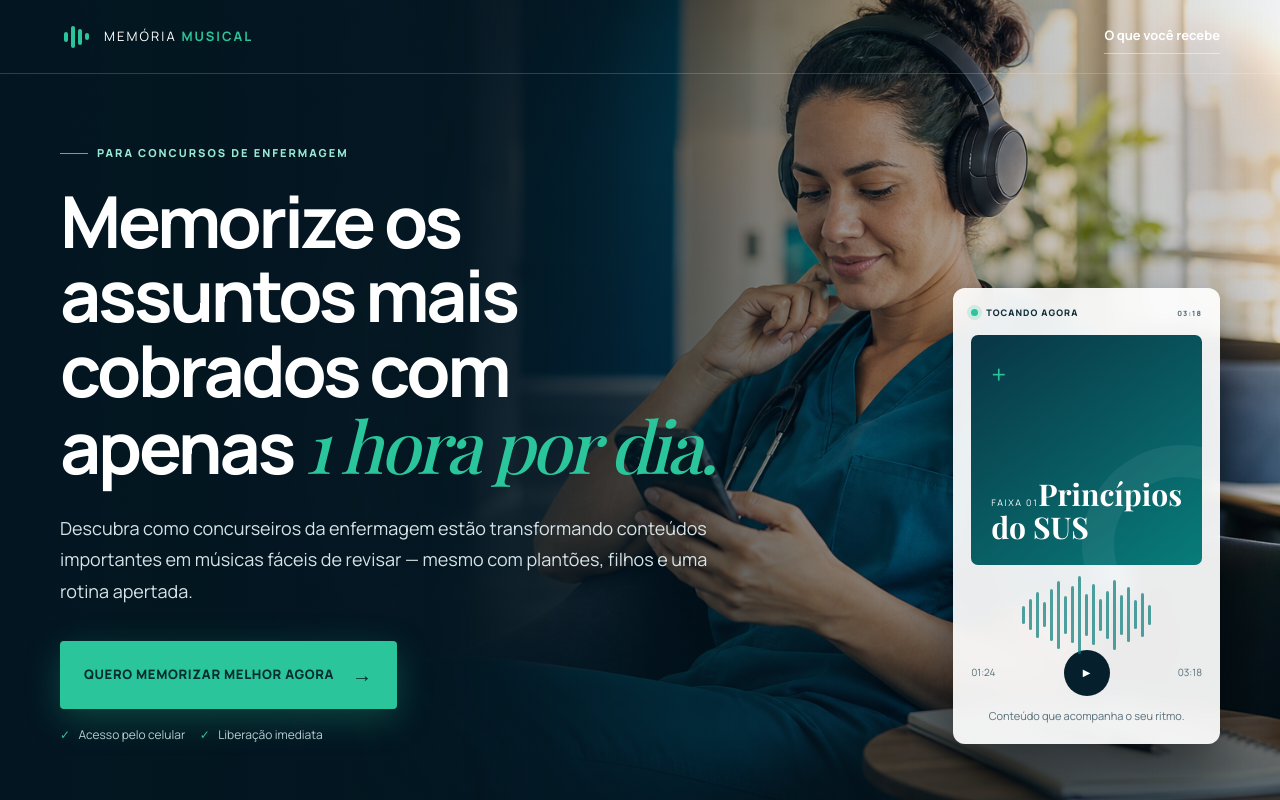
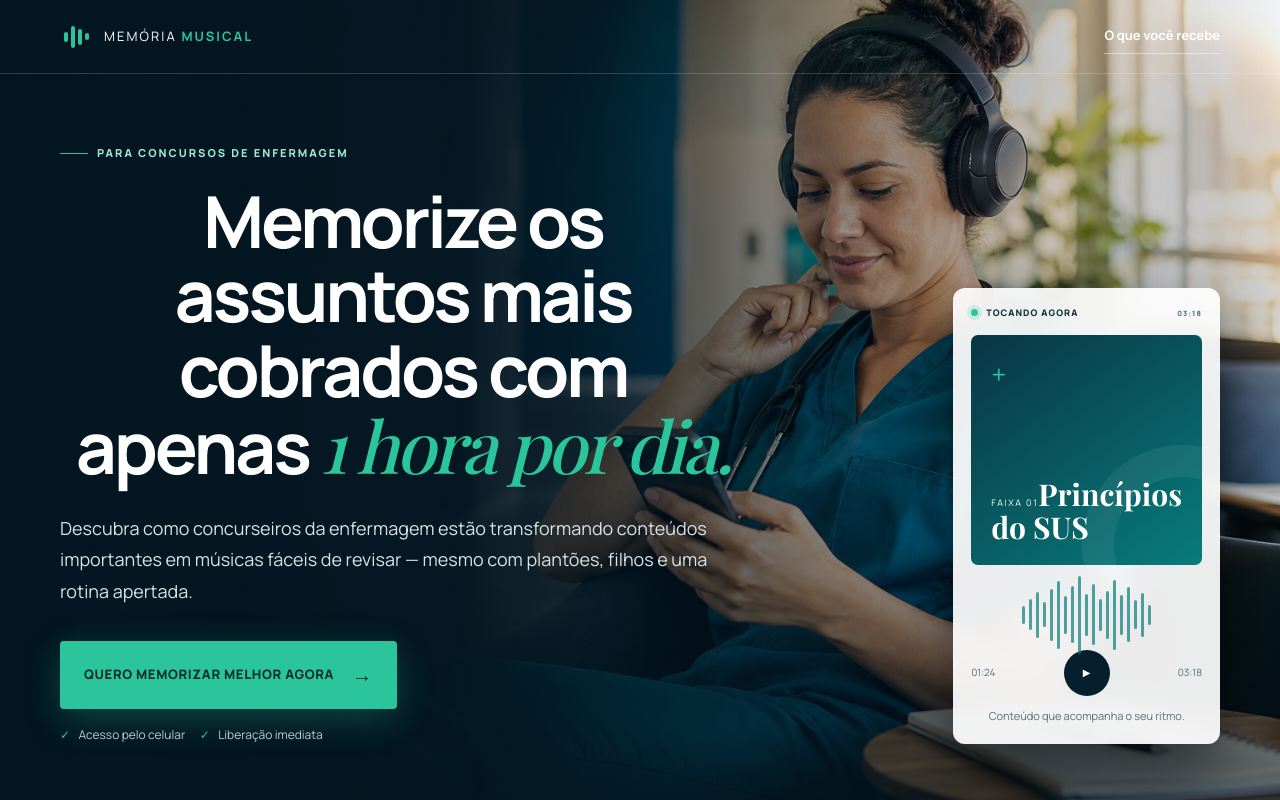
Before and after one commit to TACIO10/Enfermusic-upsell, a Next.js app: page / in a window 1280 px wide. Shown: the top 800 px of the page. Built offline with nearby package versions, Linux system fonts and the light colour scheme; a web font is replaced by a local one.

Commit message:
Center page headlines

```diff
--- /dev/null
+++ b/app/headlines.css
@@ -0,0 +1,4 @@
+h1,
+h2 {
+  text-align: center;
+}
--- a/app/layout.tsx
+++ b/app/layout.tsx
@@ -2,6 +2,7 @@ import type { Metadata } from "next";
 import { Manrope, Playfair_Display } from "next/font/google";
 import { headers } from "next/headers";
 import "./globals.css";
+import "./headlines.css";
 
 const manrope = Manrope({ variable: "--font-sans", subsets: ["latin"] });
 const playfair = Playfair_Display({ variable: "--font-serif", subsets: ["latin"], style: ["normal", "italic"] });
```
